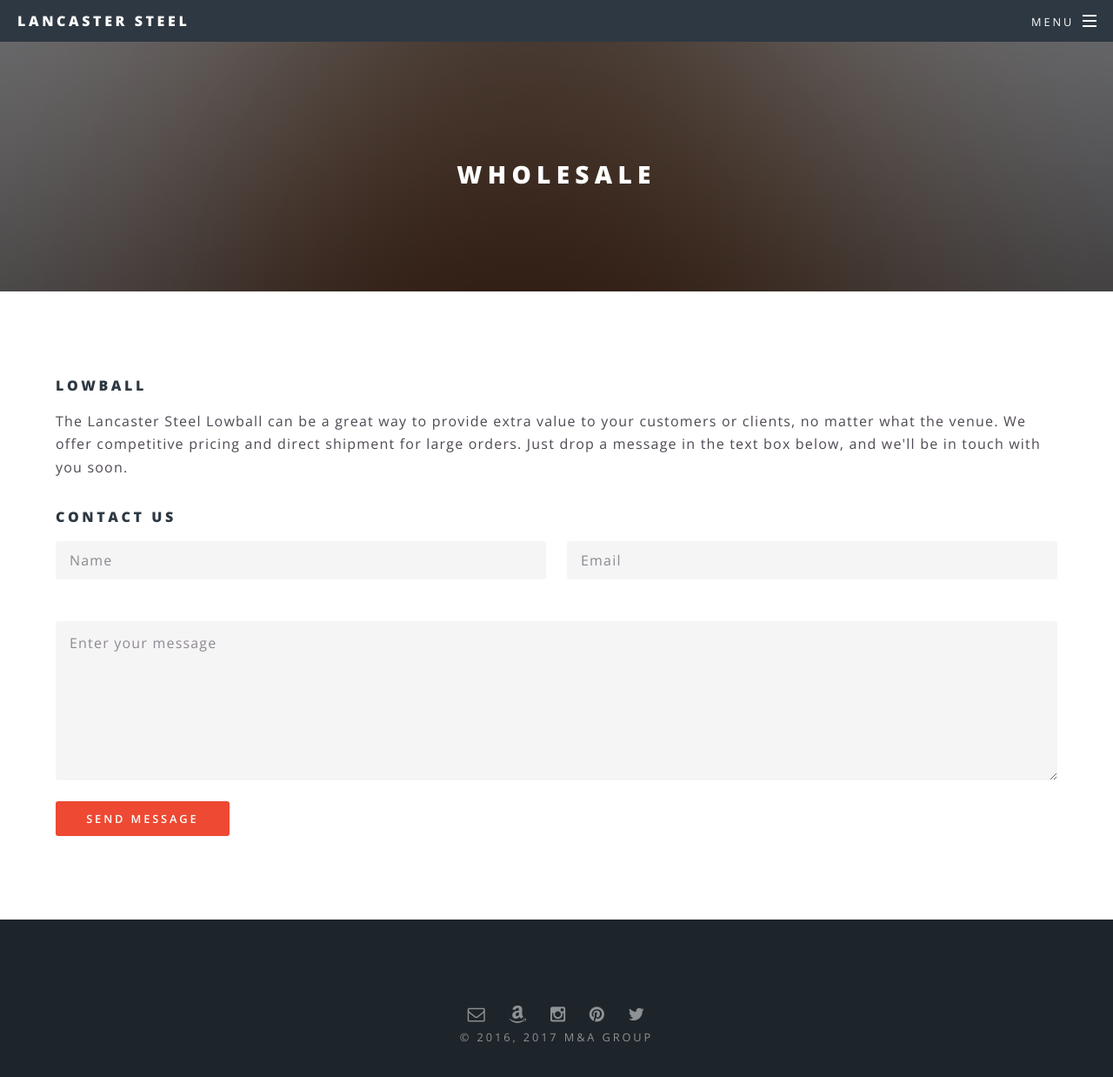
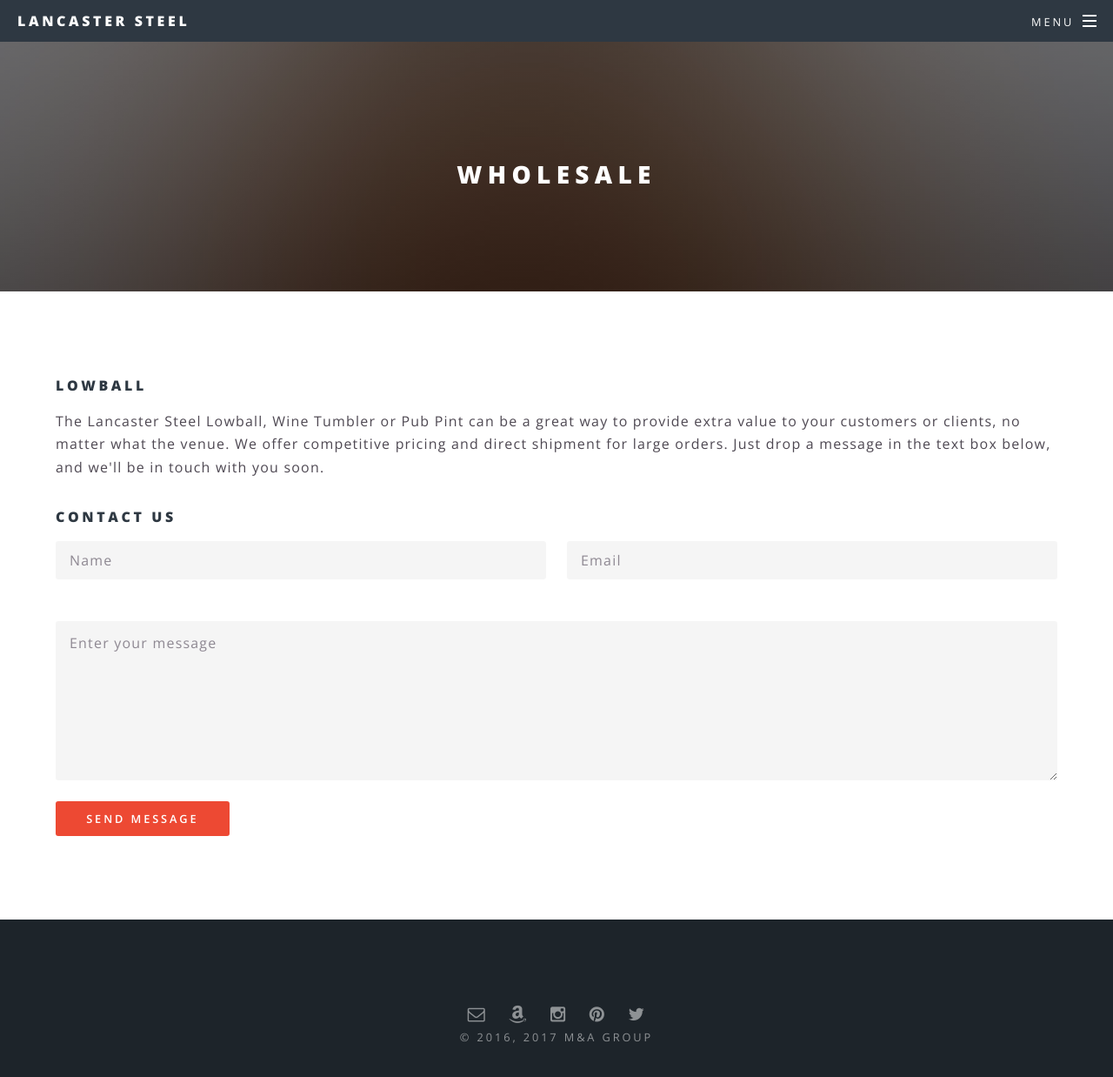
Before and after one commit to LancasterSteel/LancasterSteel.github.io, a Jekyll site: the page built from wholesale.html, in a window 1280 px wide and 1269 px high. Shown: the top 1238 px of the window at 87% size. Built offline with Jekyll 4.4.1, drawn with Linux system fonts in a browser that asks for light colours.

Commit message:
wholesale

```diff
--- a/wholesale.html
+++ b/wholesale.html
@@ -4,7 +4,7 @@
 ---
 			<section>
 				<h4>Lowball</h4>
-				<p>The Lancaster Steel Lowball can be a great way to provide extra value to your customers or clients, no matter what the venue. We offer competitive pricing and direct shipment for large orders.  Just drop a message in the text box below, and we'll be in touch with you soon.</p>
+				<p>The Lancaster Steel Lowball, Wine Tumbler or Pub Pint can be a great way to provide extra value to your customers or clients, no matter what the venue. We offer competitive pricing and direct shipment for large orders.  Just drop a message in the text box below, and we'll be in touch with you soon.</p>
 				<section>
 					<h4>Contact Us</h4>
 					<form method="post" action="https://formspree.io/ballport@lancastersteel.com">
```
